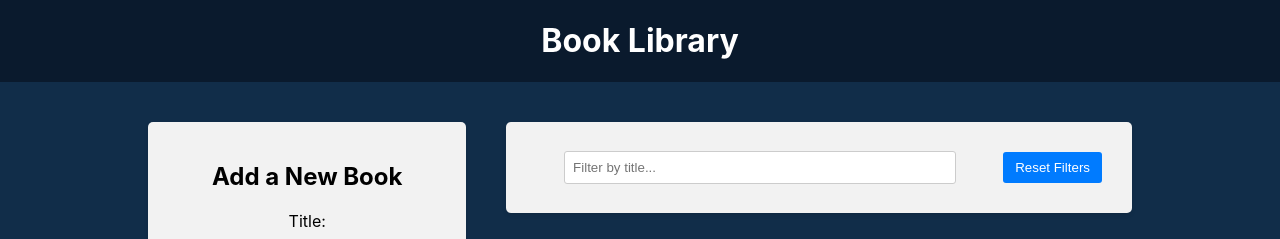
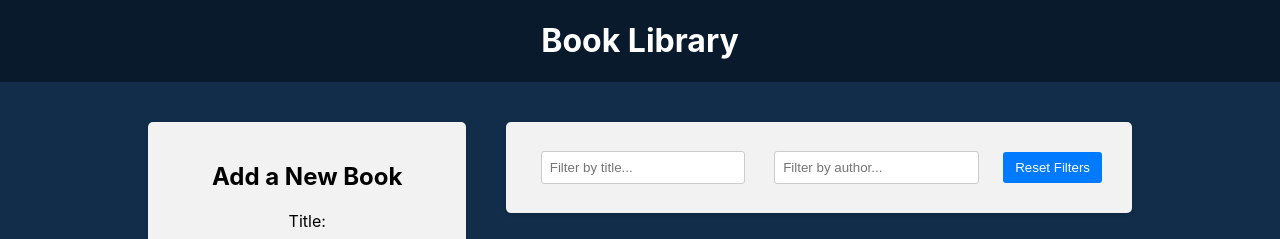
Before and after one commit to DmitrijKl/Book-Library-App, a React (Create React App) app in the folder frontend/: page / in a window 1280 px wide. Shown: the top 239 px of the page. Built offline with nearby package versions, Linux system fonts and the light colour scheme.

Commit message:
Filter by author

```diff
--- a/frontend/src/components/BookList/BookList.js
+++ b/frontend/src/components/BookList/BookList.js
@@ -3,13 +3,17 @@
 import { deleteBook, toggleFavorite } from "../../redux/books/actionCreators";
 import "./BookList.css";
 import { BsBookmarkStar, BsBookmarkStarFill } from "react-icons/bs";
-import { selectTitleFilter } from "../../redux/slices/filterSlice";
+import {
+  selectTitleFilter,
+  selectAuthorFilter,
+} from "../../redux/slices/filterSlice";
 
 function BookList() {
   const books = useSelector((state) => {
     return state.booksReducer;
   });
   const titleFilter = useSelector(selectTitleFilter);
+  const authorFilter = useSelector(selectAuthorFilter);
   const dispatch = useDispatch();
   const handleDeleteBook = (id) => {
     dispatch(deleteBook(id));
@@ -21,7 +25,10 @@
     const matchesTitle = book.title
       .toLowerCase()
       .includes(titleFilter.toLowerCase());
-    return matchesTitle;
+    const matchesAuthor = book.author
+      .toLowerCase()
+      .includes(authorFilter.toLowerCase());
+    return matchesTitle && matchesAuthor;
   });
 
   return (
--- a/frontend/src/components/Filter/Filter.js
+++ b/frontend/src/components/Filter/Filter.js
@@ -3,6 +3,8 @@
   setTitleFilter,
   resetFilters,
   selectTitleFilter,
+  setAuthorFilter,
+  selectAuthorFilter,
 } from "../../redux/slices/filterSlice";
 import "./Filter.css";
 import { useDispatch, useSelector } from "react-redux";
@@ -10,8 +12,12 @@
 function Filter() {
   const dispatch = useDispatch();
   const titleFilter = useSelector(selectTitleFilter);
+  const authorFilter = useSelector(selectAuthorFilter);
   const handleTitleFilterChange = (e) => {
     dispatch(setTitleFilter(e.target.value));
+  };
+  const handleAuthorFilterChange = (e) => {
+    dispatch(setAuthorFilter(e.target.value));
   };
   const handleReserFilter = () => {
     dispatch(resetFilters());
@@ -28,6 +34,14 @@
             placeholder="Filter by title..."
           ></input>
         </div>
+        <div className="filter-group">
+          <input
+            onChange={handleAuthorFilterChange}
+            value={authorFilter}
+            type="text"
+            placeholder="Filter by author..."
+          ></input>
+        </div>
         <button type="button" onClick={handleReserFilter}>
           Reset Filters
         </button>
--- a/frontend/src/redux/slices/filterSlice.js
+++ b/frontend/src/redux/slices/filterSlice.js
@@ -2,6 +2,7 @@
 
 const initialState = {
   title: "",
+  author: "",
 };
 
 const filterSlice = createSlice({
@@ -14,9 +15,14 @@
     resetFilters: (state) => {
       return initialState;
     },
+    setAuthorFilter: (state, action) => {
+      state.author = action.payload;
+    },
   },
 });
-export const { setTitleFilter, resetFilters } = filterSlice.actions;
+export const { setTitleFilter, resetFilters, setAuthorFilter } =
+  filterSlice.actions;
 export const selectTitleFilter = (state) => state.filter.title;
+export const selectAuthorFilter = (state) => state.filter.author;
 
 export default filterSlice.reducer;
```
